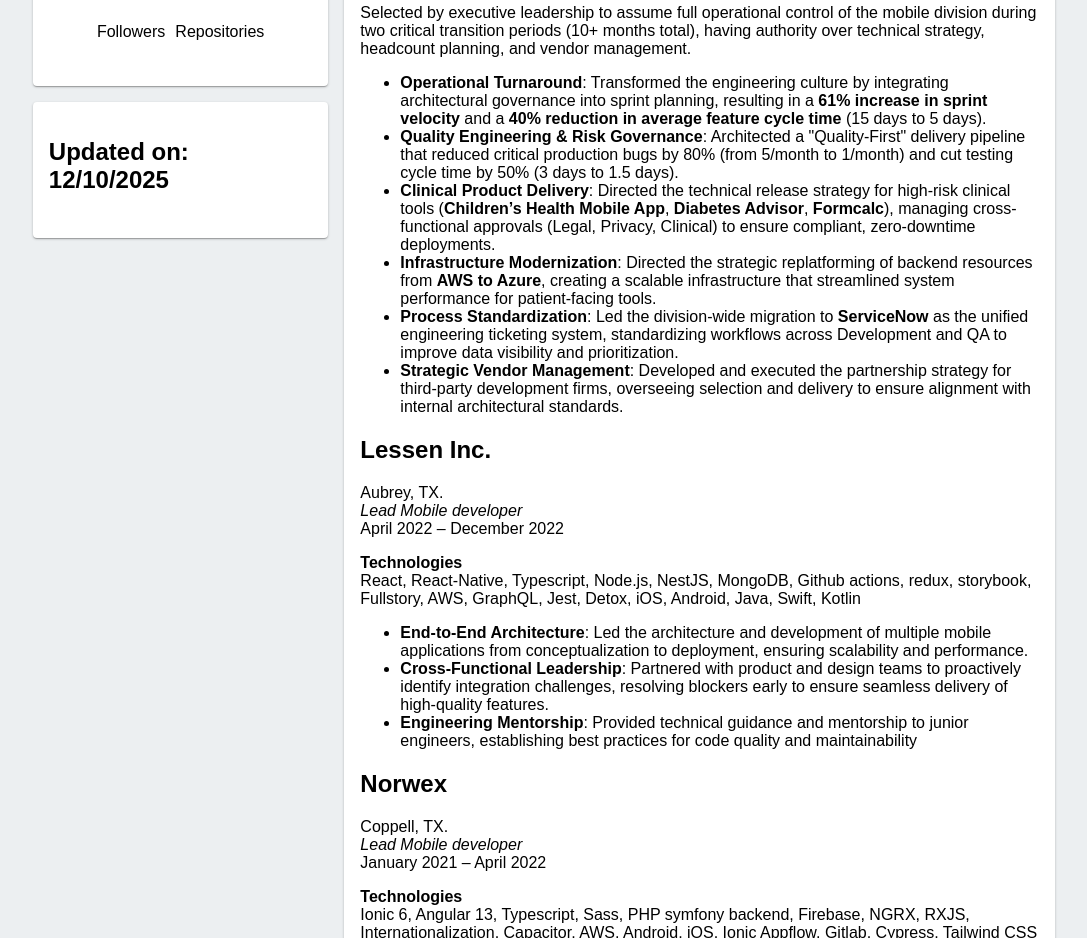
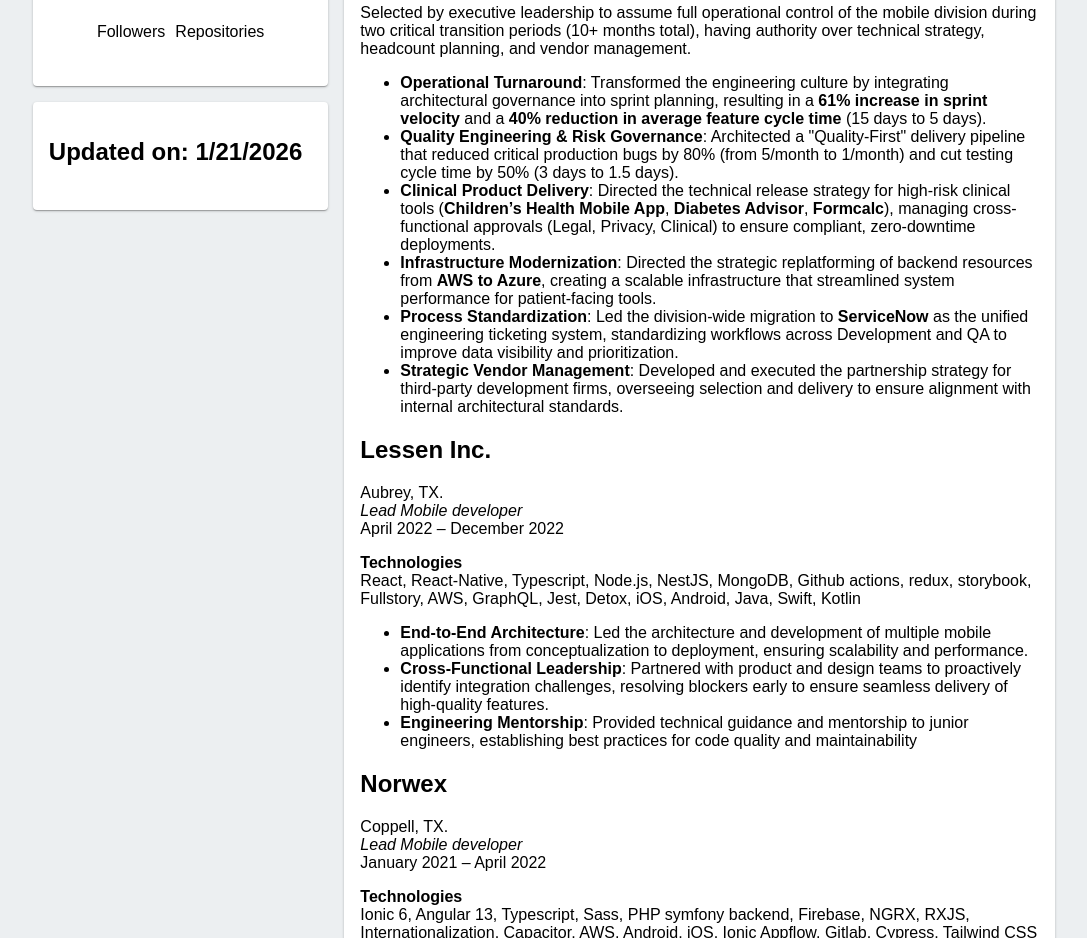
Before and after one commit to danymar24/resume, a React (Create React App) app: page / in a window 1280 px wide. Shown: the part 1000-1938 px from the top of the page, without its empty margins (96-1183 px from the left). Built offline with nearby package versions, Linux system fonts and the light colour scheme; no server answers.

Commit message:
Update resume

```diff
--- a/src/components/DocumentComponent.js
+++ b/src/components/DocumentComponent.js
@@ -7,7 +7,7 @@
             <CardContent>
                 <h2>Word</h2>
                 <p>You can download the resume on word document.</p>
-                <span><a href="DanielRodriguez_Resume_12-10-2025.docx" download>Word Document</a></span>
+                <span><a href="DanielRodriguez_Resume_1-21-2026.docx" download>Word Document</a></span>
             </CardContent>
         </Card>
     );
--- a/src/components/LastUpdate.js
+++ b/src/components/LastUpdate.js
@@ -5,7 +5,7 @@
     return (
         <Card>
             <CardContent>
-                <h2>Updated on: 12/10/2025</h2>
+                <h2>Updated on: 1/21/2026</h2>
             </CardContent>
         </Card>
     )
```
Also changed, not shown: src/resume.md (+1 -1 lines), 2 other files (tests, documents, lock files or other folders).
